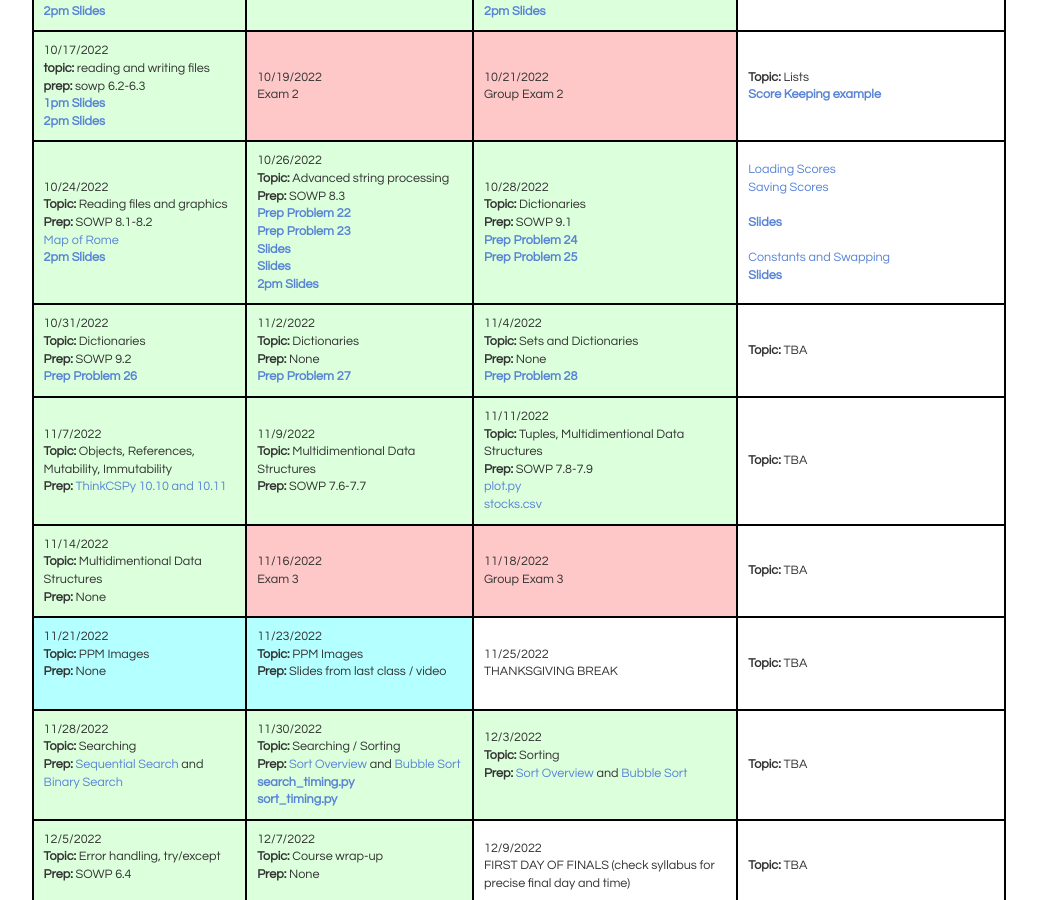
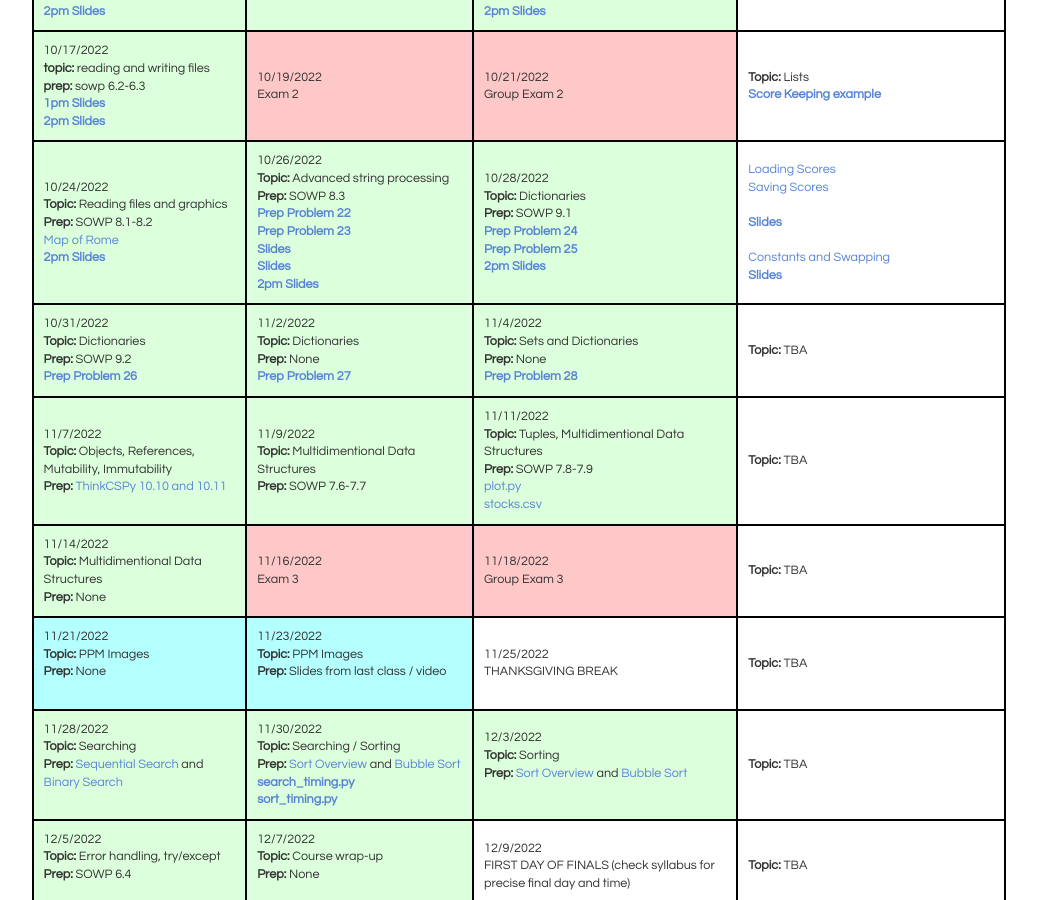
Before and after one commit to bddicken/cs110fall2022website, a Jekyll site: the page built from schedule/index.md, in a window 1280 px wide and 900 px high, scrolled down 1422 px. Shown: the whole window, without its empty margins (121-1158 px from the left). Built offline with Jekyll 4.4.1, drawn with Linux system fonts in a browser that asks for light colours.

Commit message:
added link to slides

```diff
--- a/schedule/index.md
+++ b/schedule/index.md
@@ -344,6 +344,7 @@
     <b>Prep:</b> SOWP 9.1 <br/>
     <a href="../preps/24/"><b>Prep Problem 24</b></a> <br/>
     <a href="../preps/25/"><b>Prep Problem 25</b></a> <br/>
+    <a href="./slides/27-list-string-methods-AP-before.pdf"><b>2pm Slides</b></a> <br/>
   </td>
   <td>
     <a href="https://www.youtube.com/watch?v=RQUCqRypwAM">Loading Scores</a> <br/>
@@ -351,6 +352,7 @@
     <a href="./slides/26-score_keeper-save-load.pdf"><b>Slides</b></a> <br/> <br/>
     <a href="https://www.youtube.com/watch?v=21eG_xpqbH8">Constants and Swapping</a> <br/>
     <a href="./slides/28-constants-swapping.pdf"><b>Slides</b></a> <br/>
+
   </td>
 </tr>
 
```
